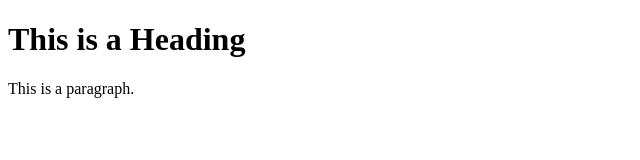
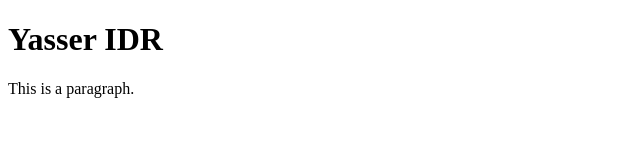
Before and after one commit to yassermouahid/repo1, a plain HTML site: page index.html in a window 1280 px wide. Shown: the whole page, without its empty margins (0-640 px from the left). Drawn offline with Linux system fonts and the light colour scheme.

Commit message:
adding a change from the feature branch

```diff
--- a/index.html
+++ b/index.html
@@ -5,7 +5,7 @@
 </head>
 <body>
 
-<h1>This is a Heading</h1>
+<h1>Yasser IDR</h1>
 <p>This is a paragraph.</p>
 
 </body>
```
